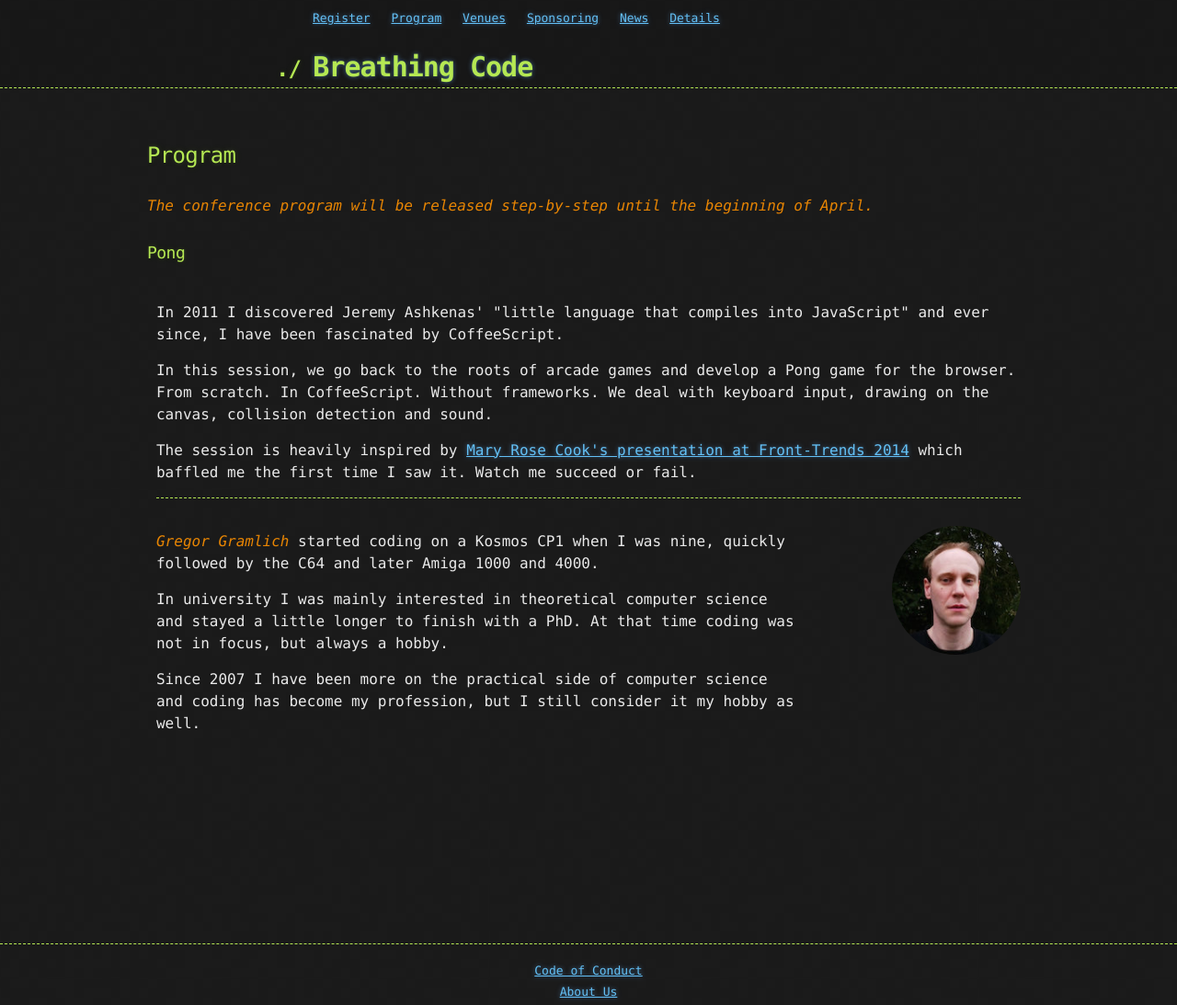
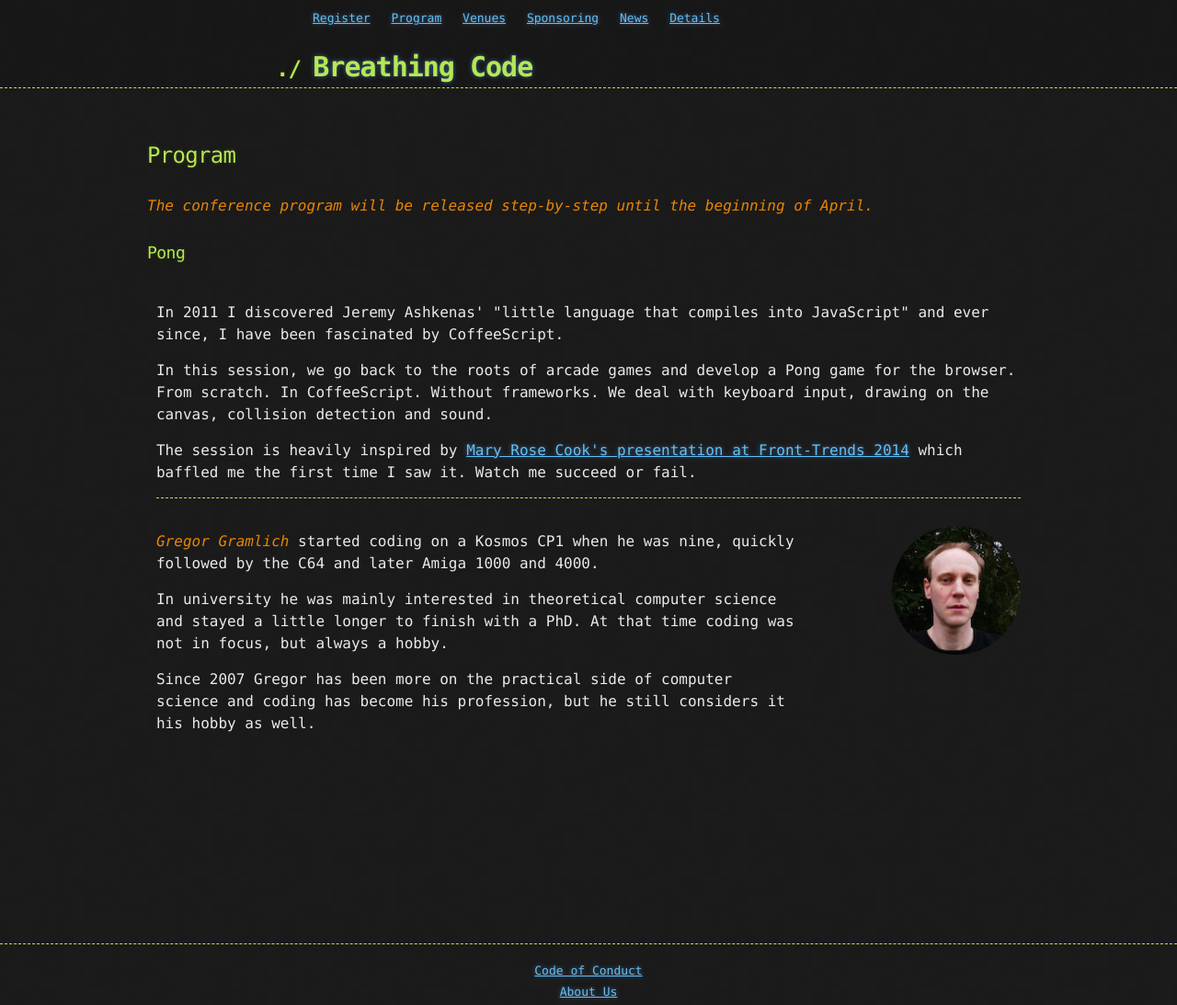
Before and after one commit to BreathingCode/BreathingCode.github.io, a Jekyll site: the page built from program.html, in a window 1280 px wide. Shown: the whole page at 92% size. Built offline with Jekyll 4.4.1, drawn with Linux system fonts in a browser that asks for light colours; nearby versions of some CDN libraries; Markdown is read by kramdown in place of the engine named in the settings.

Commit message:
fixing some pronouns

```diff
--- a/program.html
+++ b/program.html
@@ -43,17 +43,17 @@ layout: grid
 
 <div class="bio">
   <p>
-    <em>Gregor Gramlich</em> started coding on a Kosmos CP1 when I was nine, quickly followed by the
-    C64 and later Amiga 1000 and 4000.
+    <em>Gregor Gramlich</em> started coding on a Kosmos CP1 when he was nine,
+    quickly followed by the C64 and later Amiga 1000 and 4000.
   </p>
   <p>
-    In university I was mainly interested in theoretical computer science and
+    In university he was mainly interested in theoretical computer science and
     stayed a little longer to finish with a PhD. At that time coding was not in
     focus, but always a hobby.
   </p>
   <p>
-    Since 2007 I have been more on the practical side of computer science and
-    coding has become my profession, but I still consider it my hobby as well.
+    Since 2007 Gregor has been more on the practical side of computer science and
+    coding has become his profession, but he still considers it his hobby as well.
   </p>
 </div>
 <div class="avatar" >
```
